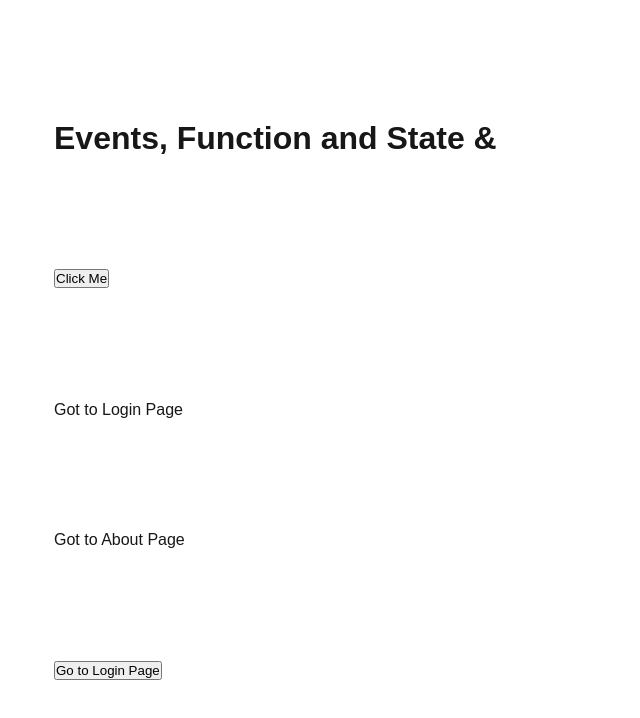
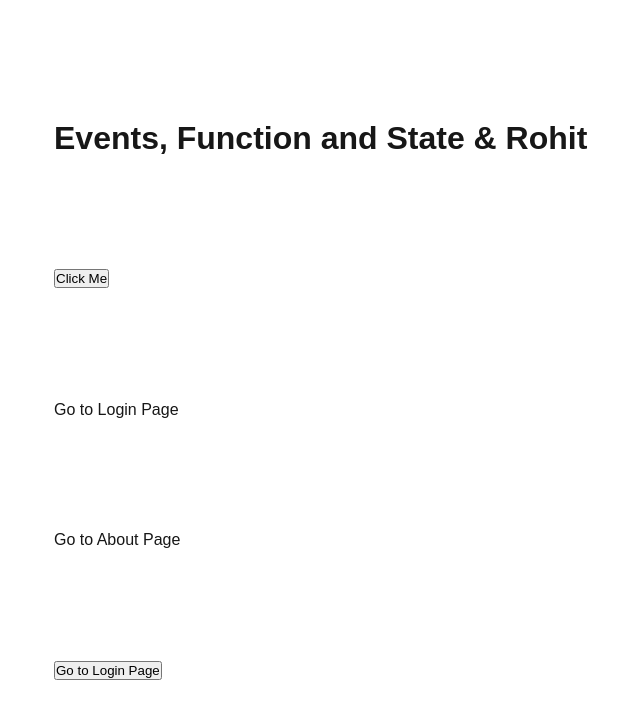
Before and after one commit to rohit6522/NextJSZero, a Next.js app: page / in a window 1280 px wide. Shown: the top 718 px of the page, without its empty margins (6-646 px from the left). Built offline with nearby package versions, Linux system fonts and the light colour scheme.

Commit message:
Nested Routing in next.js

```diff
--- a/src/app/page.js
+++ b/src/app/page.js
@@ -1,24 +1,34 @@
-"use client"
+
+"use client";
 import { useState } from "react";
 import styles from "./page.module.css";
 import Link from "next/link";
 import { useRouter } from "next/navigation";
 
 export default function Home() {
+  const router = useRouter();
+  const name = "Rohit";
 
-  const router = useRouter();
-  const navigate=(name)=>{
-    router.push(name)
-  }
+  const navigate = (name) => {
+    router.push(name);
+  };
+
+  const val = () => {
+    alert("Button clicked!");
+  };
 
   return (
     <main className={styles.main}>
       <h1>Events, Function and State & {name}</h1>
-      <button onClick={()=>val()}>Click Me</button>
 
-      <Link href={"/login"}>Got to Login Page</Link>
-      <Link href={"/about"}>Got to About Page</Link>
-      <button onClick={()=>navigate("/login")}>Go to Login Page</button>
+      <button onClick={() => val()}>Click Me</button>
+
+      <Link href="/login">Go to Login Page</Link>
+      <Link href="/about">Go to About Page</Link>
+
+      <button onClick={() => navigate("/login")}>
+        Go to Login Page
+      </button>
     </main>
   );
 }
```
Also changed, not shown: src/app/login/loginStudent/page.js (added, +7 -0 lines), src/app/login/loginTeacher/page.js (added, +7 -0 lines), src/app/login/page.js (+12 -1 lines).
